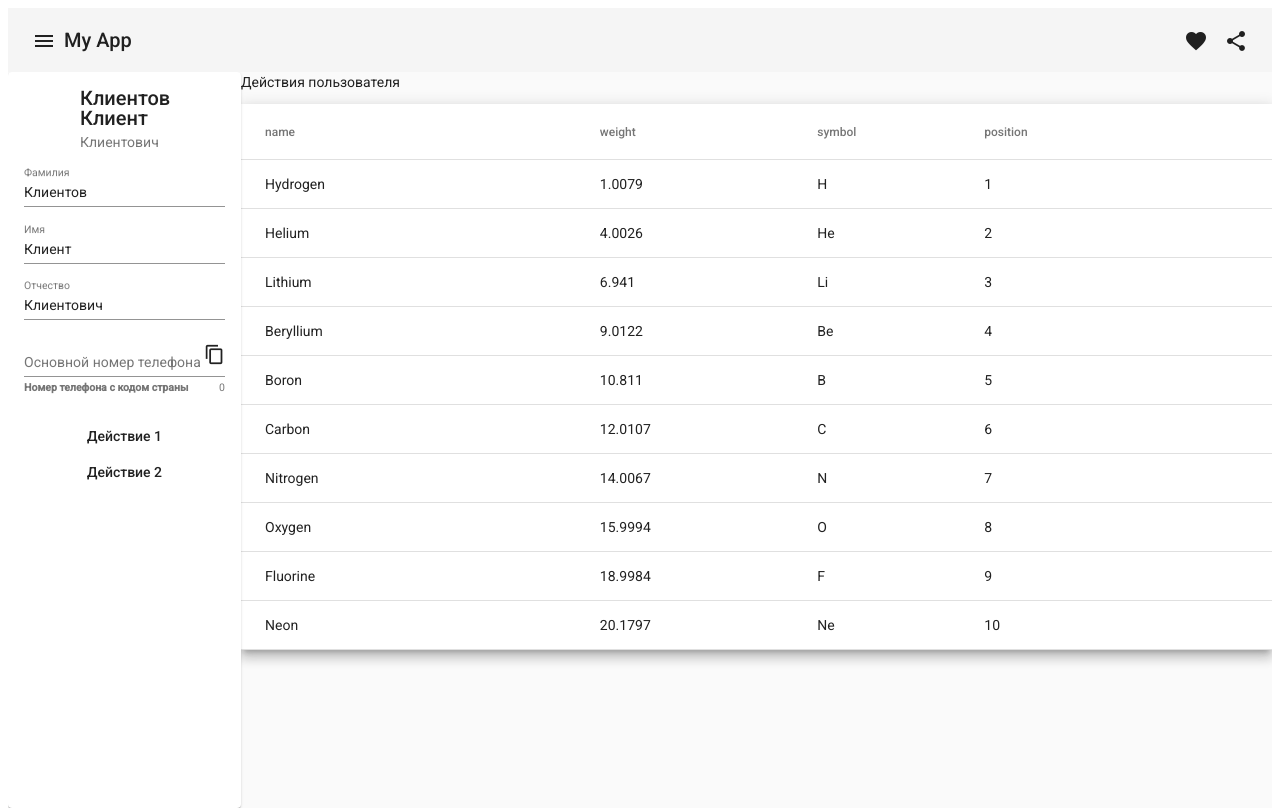
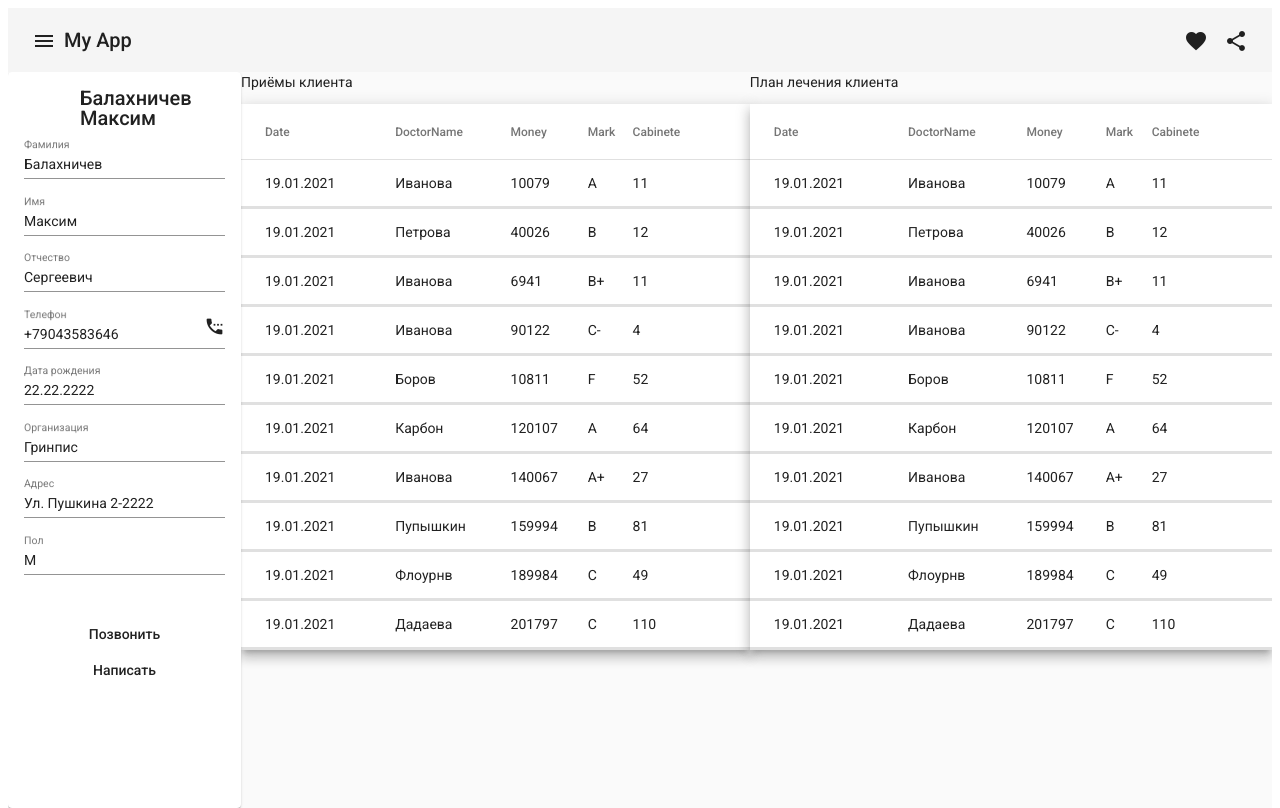
Before and after one commit to RuGrof/dentistryCRM_0, an Angular app: page /profile-view in a window 1280 px wide. Built offline with nearby package versions, Linux system fonts and the light colour scheme.

Commit message:
profile_view editions

```diff
--- a/src/app/profile-view/profile-view.component.html
+++ b/src/app/profile-view/profile-view.component.html
@@ -2,41 +2,95 @@
     <mat-card-header>
       <div mat-card-avatar class="example-header-image"></div>
       <mat-card-title>{{lastName.value}} {{firstName.value}}</mat-card-title>
-      <mat-card-subtitle>{{patronymic.value}}</mat-card-subtitle>
     </mat-card-header>
     <mat-card-content class="profile-form">
 
         <mat-form-field class="example-full-width">
           <mat-label>Фамилия</mat-label>
-          <input matInput #lastName value="Клиентов">
+          <input matInput #lastName value="Балахничев">
         </mat-form-field>
         <mat-form-field class="example-full-width">
           <mat-label>Имя</mat-label>
-          <input matInput #firstName value="Клиент">
+          <input matInput #firstName value="Максим">
         </mat-form-field>
         <mat-form-field class="example-full-width">
           <mat-label>Отчество</mat-label>
-          <input matInput #patronymic value="Клиентович">
+          <input matInput #patronymic value="Сергеевич">
         </mat-form-field>
         <mat-form-field class="example-full-width">
-          <mat-label>Основной номер телефона</mat-label>
-          <input matInput #phone placeholder="Основной номер телефона">
-          <mat-hint align="start"><strong>Номер телефона с кодом страны</strong> </mat-hint>
-          <mat-hint align="end">{{phone.value.length}}</mat-hint>
-          <mat-icon matSuffix>content_copy</mat-icon>
+          <mat-label>Телефон</mat-label>
+          <input matInput #lastName value="+79043583646">
+          <mat-icon matSuffix>settings_phone</mat-icon>
+        </mat-form-field>
+        <mat-form-field class="example-full-width">
+          <mat-label>Дата рождения</mat-label>
+          <input matInput #patronymic value="22.22.2222">
+        </mat-form-field>
+        <mat-form-field class="example-full-width">
+          <mat-label>Организация</mat-label>
+          <input matInput #patronymic value="Гринпис">
+        </mat-form-field>
+        <mat-form-field class="example-full-width">
+          <mat-label>Адрес</mat-label>
+          <input matInput #patronymic value="Ул. Пушкина 2-2222">
+        </mat-form-field>
+        <mat-form-field class="example-full-width">
+          <mat-label>Пол</mat-label>
+          <input matInput #patronymic value="М">
         </mat-form-field>
     </mat-card-content>
     <mat-card-actions>
       <div class="profile-actions">
-        <button mat-button>Действие 1</button>
-        <button mat-button>Действие 2</button>
+        <button mat-button>Позвонить</button> <button mat-button>Написать</button>
       </div>
 
     </mat-card-actions>
   </mat-card>
   <div>
     <p>
-      Действия пользователя
+      Приёмы клиента
+    </p>
+    <table mat-table
+       [dataSource]="dataSource" multiTemplateDataRows
+       class="mat-elevation-z8">
+  <ng-container matColumnDef="{{column}}" *ngFor="let column of columnsToDisplay">
+    <th mat-header-cell *matHeaderCellDef> {{column}} </th>
+    <td mat-cell *matCellDef="let element"> {{element[column]}} </td>
+  </ng-container>
+
+  <!-- Expanded Content Column - The detail row is made up of this one column that spans across all columns -->
+  <ng-container matColumnDef="expandedDetail">
+    <td mat-cell *matCellDef="let element" [attr.colspan]="columnsToDisplay.length">
+      <div class="example-element-detail"
+           [@detailExpand]="element == expandedElement ? 'expanded' : 'collapsed'">
+        <div class="example-element-diagram">
+          <div class="example-element-position"> {{"Кабинет: " + element.Cabinete}} </div>
+          <div class="example-element-symbol"> {{"" + element.Mark}} </div>
+          <div class="example-element-name"> {{"д-р:" +  element.DoctorName}} </div>
+          <div class="example-element-weight"> {{"₽: " + element.Money}} </div>
+        </div>
+        <div class="example-element-description">
+          {{element.description}}
+          <span class="example-element-description-attribution"> -- Doctor Ivanova </span>
+        </div>
+      </div>
+    </td>
+  </ng-container>
+
+  <tr mat-header-row *matHeaderRowDef="columnsToDisplay"></tr>
+  <tr mat-row *matRowDef="let element; columns: columnsToDisplay;"
+      class="example-element-row"
+      [class.example-expanded-row]="expandedElement === element"
+      (click)="expandedElement = expandedElement === element ? null : element">
+  </tr>
+  <tr mat-row *matRowDef="let row; columns: ['expandedDetail']" class="example-detail-row"></tr>
+</table>
+
+  </div>
+
+  <div>
+    <p>
+      План лечения клиента
     </p>
     <table mat-table
        [dataSource]="dataSource" multiTemplateDataRows
@@ -59,7 +113,7 @@
         </div>
         <div class="example-element-description">
           {{element.description}}
-          <span class="example-element-description-attribution"> -- Wikipedia </span>
+          <span class="example-element-description-attribution"> -- Лечащий врач."Фамилия" </span>
         </div>
       </div>
     </td>
--- a/src/app/profile-view/profile-view.component.sass
+++ b/src/app/profile-view/profile-view.component.sass
@@ -16,13 +16,13 @@ tr
 
   &.example-element-row:not(.example-expanded-row)
     &:hover
-      background: whitesmoke
+      background: LightBlue
 
     &:active
-      background: #efefef
+      background: LightSkyBlue4
 
 .example-element-row td
-  border-bottom-width: 0
+  border-bottom-width: 2px
 
 .example-element-detail
   overflow: hidden
@@ -30,7 +30,7 @@ tr
 
 .example-element-diagram
   min-width: 80px
-  border: 2px solid black
+  border: 3px solid black
   padding: 8px
   font-weight: lighter
   margin: 8px 0
--- a/src/app/profile-view/profile-view.component.ts
+++ b/src/app/profile-view/profile-view.component.ts
@@ -15,7 +15,7 @@ import {animate, state, style, transition, trigger} from '@angular/animations';
 })
 export class ProfileViewComponent implements OnInit {
   dataSource = ELEMENT_DATA;
-  columnsToDisplay = ['name', 'weight', 'symbol', 'position'];
+  columnsToDisplay = ['Date', 'DoctorName', 'Money', 'Mark', 'Cabinete'];
   expandedElement: PeriodicElement | null = null;
   constructor() { }
 
@@ -25,91 +25,101 @@ export class ProfileViewComponent implements OnInit {
 }
 
 export interface PeriodicElement {
-  name: string;
-  position: number;
-  weight: number;
-  symbol: string;
+  Date: string;
+  DoctorName: string;
+  Cabinete: number;
+  Money: number;
+  Mark: string;
   description: string;
 }
 
 const ELEMENT_DATA: PeriodicElement[] = [
   {
-    position: 1,
-    name: 'Hydrogen',
-    weight: 1.0079,
-    symbol: 'H',
-    description: `Hydrogen is a chemical element with symbol H and atomic number 1. With a standard
-        atomic weight of 1.008, hydrogen is the lightest element on the periodic table.`
+    Date: '19.01.2021',
+    Cabinete: 11,
+    DoctorName: 'Иванова',
+    Money: 10079,
+    Mark: 'A',
+    description: `1. Вызов пациента, посадка в кресло, надевание гигиенической салфетки.
+                  2. Подготовка рабочего места врача и помощника: подготовка документации, раскладка инструментария, надевание перчаток (или их обработка после предварительного приема), маски, очков, регулирование положения пациента в кресле.
+                  3. Выяснение жалоб (или пожеланий) больного. Сбор анамнеза.`
   }, {
-    position: 2,
-    name: 'Helium',
-    weight: 4.0026,
-    symbol: 'He',
-    description: `Helium is a chemical element with symbol He and atomic number 2. It is a
-        colorless, odorless, tasteless, non-toxic, inert, monatomic gas, the first in the noble gas
-        group in the periodic table. Its boiling point is the lowest among all the elements.`
+    Date: '19.01.2021',
+    Cabinete: 12,
+    DoctorName: 'Петрова',
+    Money: 40026,
+    Mark: 'B',
+    description: `4. Осмотр. Зондирование. Перкуссия. (По показаниям: элетроодонтометрия, определение гигиенических индексов, просмотр рентгенограммы).
+                  5. Постановка диагноза.
+                  6. Собеседование с пациентом по поводу возможностей оказания стоматологической помощи в конкретном случае.`
   }, {
-    position: 3,
-    name: 'Lithium',
-    weight: 6.941,
-    symbol: 'Li',
-    description: `Lithium is a chemical element with symbol Li and atomic number 3. It is a soft,
-        silvery-white alkali metal. Under standard conditions, it is the lightest metal and the
-        lightest solid element.`
+    Date: '19.01.2021',
+    Cabinete: 11,
+    DoctorName: 'Иванова',
+    Money: 6941,
+    Mark: 'B+',
+    description: `7. Дополнительная подготовка рабочего места с учетом поставленного диагноза (подбор необходимого инструментария, материалов, пр.).
+                  8. Проведение анестезии (по показаниям).
+                  9. Подготовка операционного поля, изоляции коффердамом, установка слюноотсоса, удаление зубного налета. Определение цвета поверхности зуба.`
   }, {
-    position: 4,
-    name: 'Beryllium',
-    weight: 9.0122,
-    symbol: 'Be',
-    description: `Beryllium is a chemical element with symbol Be and atomic number 4. It is a
-        relatively rare element in the universe, usually occurring as a product of the spallation of
-        larger atomic nuclei that have collided with cosmic rays.`
+    Date: '19.01.2021',
+    Cabinete: 4,
+    DoctorName: 'Иванова',
+    Money: 90122,
+    Mark: 'C-',
+    description: `10. Подготовка наконечников к работе, выбор боров, их фиксация в наконечнике (или указывается общее число использованных при приеме больного боров и других инструментов, фиксируемых в наконечнике).
+                  11. Препарирование полости. Контрольные осмотры обрабатываемой полости.`
   }, {
-    position: 5,
-    name: 'Boron',
-    weight: 10.811,
-    symbol: 'B',
-    description: `Boron is a chemical element with symbol B and atomic number 5. Produced entirely
-        by cosmic ray spallation and supernovae and not by stellar nucleosynthesis, it is a
-        low-abundance element in the Solar system and in the Earth's crust.`
+    Date: '19.01.2021',
+    Cabinete: 52,
+    DoctorName: 'Боров',
+    Money: 10811,
+    Mark: 'F',
+    description: `12. Промывка полости.
+                  13. Остановка кровотечения (по показаниям). Повторная промывка.
+                  14. Высушивание полости.`
   }, {
-    position: 6,
-    name: 'Carbon',
-    weight: 12.0107,
-    symbol: 'C',
-    description: `Carbon is a chemical element with symbol C and atomic number 6. It is nonmetallic
-        and tetravalent—making four electrons available to form covalent chemical bonds. It belongs
-        to group 14 of the periodic table.`
+    Date: '19.01.2021',
+    Cabinete: 64,
+    DoctorName: 'Карбон',
+    Money: 120107,
+    Mark: 'A',
+    description: `15. Кислотное протравливание. Повторная промывка полости от воздействия кислоты.
+                  16. Наложение лечебной и/или изолирующей прокладок (по показаниям).
+                  17. Наложение матрицы и/или клина (по показаниям).`
   }, {
-    position: 7,
-    name: 'Nitrogen',
-    weight: 14.0067,
-    symbol: 'N',
-    description: `Nitrogen is a chemical element with symbol N and atomic number 7. It was first
-        discovered and isolated by Scottish physician Daniel Rutherford in 1772.`
+    Date: '19.01.2021',
+    Cabinete: 27,
+    DoctorName: 'Иванова',
+    Money: 140067,
+    Mark: 'A+',
+    description: `18. Наложение пломбы с учетом требований инструкции по использованию конкретного пломбировочного материала (применение праймера, адгезива, повторное определение цвета, послойное наложение пломбировочного материала).
+                  19. Снятие коффердама.
+                  20. Проверка окклюзии и ее коррекция.`
   }, {
-    position: 8,
-    name: 'Oxygen',
-    weight: 15.9994,
-    symbol: 'O',
-    description: `Oxygen is a chemical element with symbol O and atomic number 8. It is a member of
-         the chalcogen group on the periodic table, a highly reactive nonmetal, and an oxidizing
-         agent that readily forms oxides with most elements as well as with other compounds.`
+    Date: '19.01.2021',
+    Cabinete: 81,
+    DoctorName: 'Пупышкин',
+    Money: 159994,
+    Mark: 'B',
+    description: `21. Смена шлифовальных и полировочных инструментов в наконечнике. Шлифовка и полировка пломбы.
+                  22. Окончательное отсвечивание фотополимеризатором всех поверхностей пломбы.
+                  23. Совет пациенту.`
   }, {
-    position: 9,
-    name: 'Fluorine',
-    weight: 18.9984,
-    symbol: 'F',
-    description: `Fluorine is a chemical element with symbol F and atomic number 9. It is the
-        lightest halogen and exists as a highly toxic pale yellow diatomic gas at standard
-        conditions.`
+    Date: '19.01.2021',
+    Cabinete: 49,
+    DoctorName: 'Флоурнв',
+    Money: 189984,
+    Mark: 'C',
+    description: `24. Заполнение документации.
+                  25. Свертывание рабочего места. Сбор использованного материала и инструментария для последующей обработки и стерилизации, обработка наконечников, смена слюноотсоса.
+                  26. Подготовка рабочего места в объеме адекватном общим требованиям к приему следующего пациента.`
   }, {
-    position: 10,
-    name: 'Neon',
-    weight: 20.1797,
-    symbol: 'Ne',
-    description: `Neon is a chemical element with symbol Ne and atomic number 10. It is a noble gas.
-        Neon is a colorless, odorless, inert monatomic gas under standard conditions, with about
-        two-thirds the density of air.`
+    Date: '19.01.2021',
+    Cabinete: 110,
+    DoctorName: 'Дадаева',
+    Money: 201797,
+    Mark: 'C',
+    description: `27. Получение денежек!`
   },
 ];
```
Also changed, not shown: 3 other files (tests, documents, lock files or other folders).
